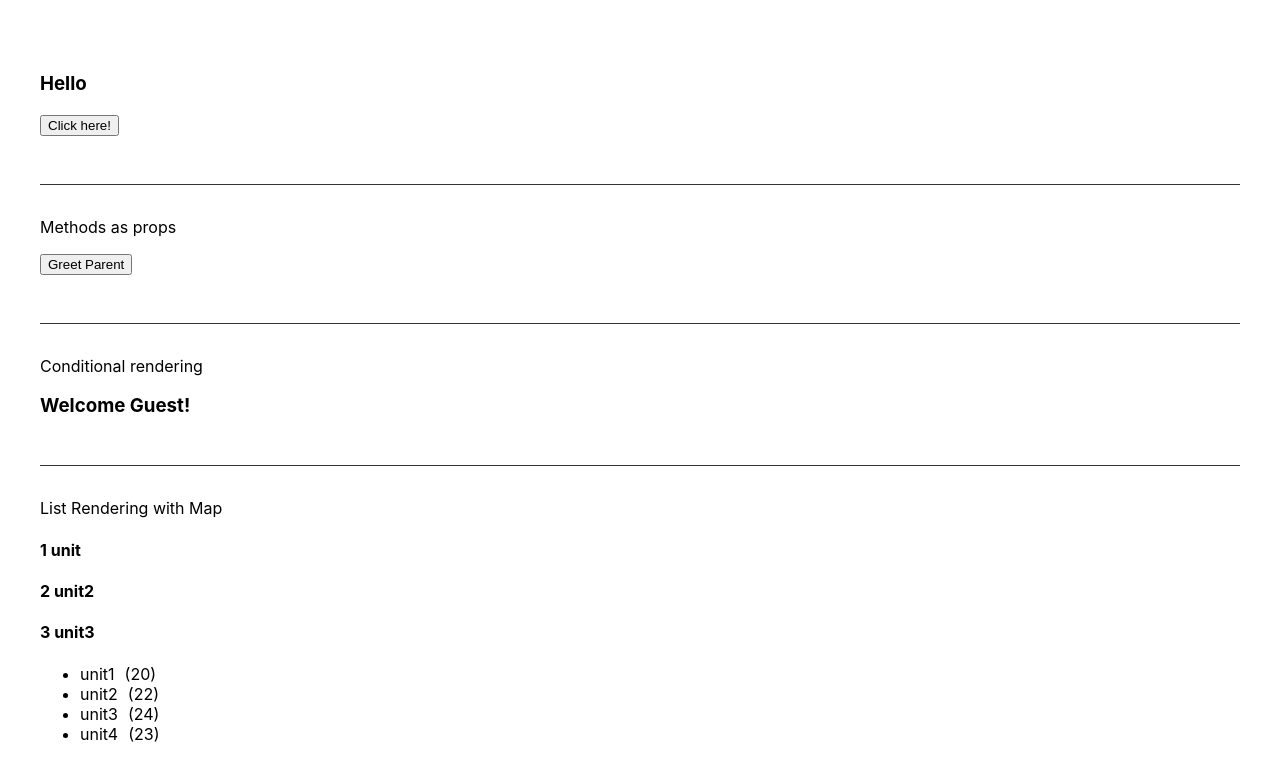
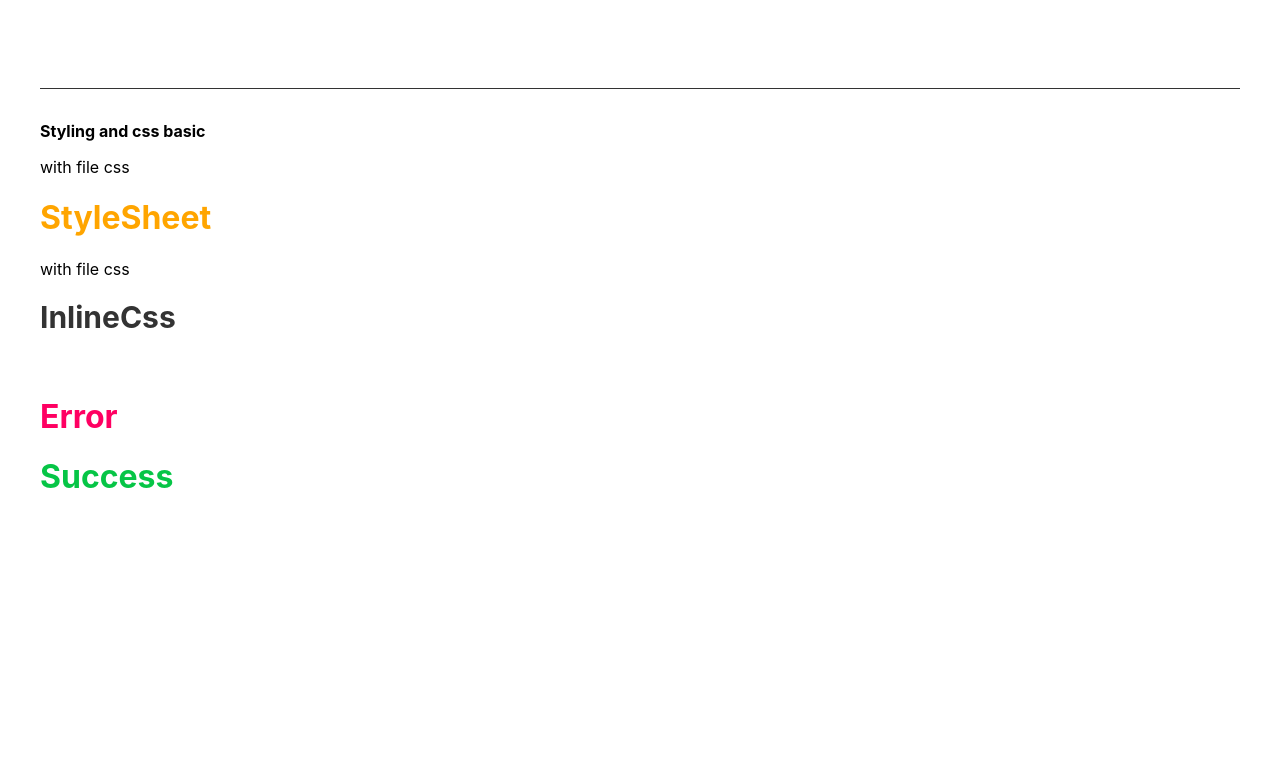
Before and after one commit to Unit-Git/ReactJS-beginner-Codevolution, a React (Create React App) app: page / in a window 1280 px wide. Shown: the top 780 px of the page. Built offline with nearby package versions, Linux system fonts and the light colour scheme.

Commit message:
Styling and css basic

```diff
--- a/src/App.js
+++ b/src/App.js
@@ -1,9 +1,10 @@
 import React from 'react';
 import './App.css';
-import EventBind from './components/EventBind';
-import ParentConmponent from './components/ParentConmponent';
-import UserGreeting from './components/UserGreeting';
-import NameList from './components/NameList';
+// import EventBind from './components/EventBind';
+// import ParentConmponent from './components/ParentConmponent';
+// import UserGreeting from './components/UserGreeting';
+// import NameList from './components/NameList';
+import { StyleWithFileCss, InlineCss } from './components/StyleSheet';
 // import Message from './components/Message';
 // import Counter from './components/Counter';
 // import FunctionClick from './components/FunctionClick';
@@ -25,7 +26,7 @@ function App() {
 			{/* <div style={devider}></div> */}
 			{/* <FunctionClick />
 			<ClassClick /> */}
-			<EventBind />
+			{/* <EventBind />
 			<div style={devider}></div>
 			<p>Methods as props</p>
 			<p></p>
@@ -37,8 +38,16 @@ function App() {
 			<UserGreeting />
 			<div style={devider}></div>
 			<p>List Rendering with Map</p>
-			<p></p>
-			<NameList />
+			<p></p> */}
+			{/* <NameList /> */}
+			<div style={devider}></div>
+			<p>
+				<b>Styling and css basic</b>
+			</p>
+			<span>with file css</span>
+			<StyleWithFileCss primary={true} />
+			<span>with file css</span>
+			<InlineCss />
 		</div>
 	);
 }
--- /dev/null
+++ b/src/components/StyleSheet.jsx
@@ -0,0 +1,33 @@
+import React, { Fragment } from 'react';
+import '../css/myStyles.css';
+import '../css/appStyles.css';
+import style from '../css/appStyles.module.css';
+
+function StyleWithFileCss(props) {
+	let className = props.primary ? 'primary' : '';
+
+	return (
+		<div>
+			<h1 className={className}>StyleSheet</h1>
+		</div>
+	);
+}
+
+const InlineCss = (props) => {
+	const headingStyle = {
+		fontSize: '30px',
+		color: '#333',
+	};
+
+	return (
+		<Fragment>
+			<h1 style={headingStyle}>InlineCss</h1>
+			{/* use css modules */}
+			<br />
+			<h1 className='error'>Error</h1>
+			<h1 className={style.success}>Success</h1>
+		</Fragment>
+	);
+};
+
+export { InlineCss, StyleWithFileCss };
--- /dev/null
+++ b/src/css/appStyles.css
@@ -0,0 +1,3 @@
+.error {
+	color: #ff0062;
+}
--- /dev/null
+++ b/src/css/appStyles.module.css
@@ -0,0 +1,3 @@
+.success {
+	color: #06c546;
+}
--- /dev/null
+++ b/src/css/myStyles.css
@@ -0,0 +1,3 @@
+.primary {
+	color: #ffa500;
+}
```
